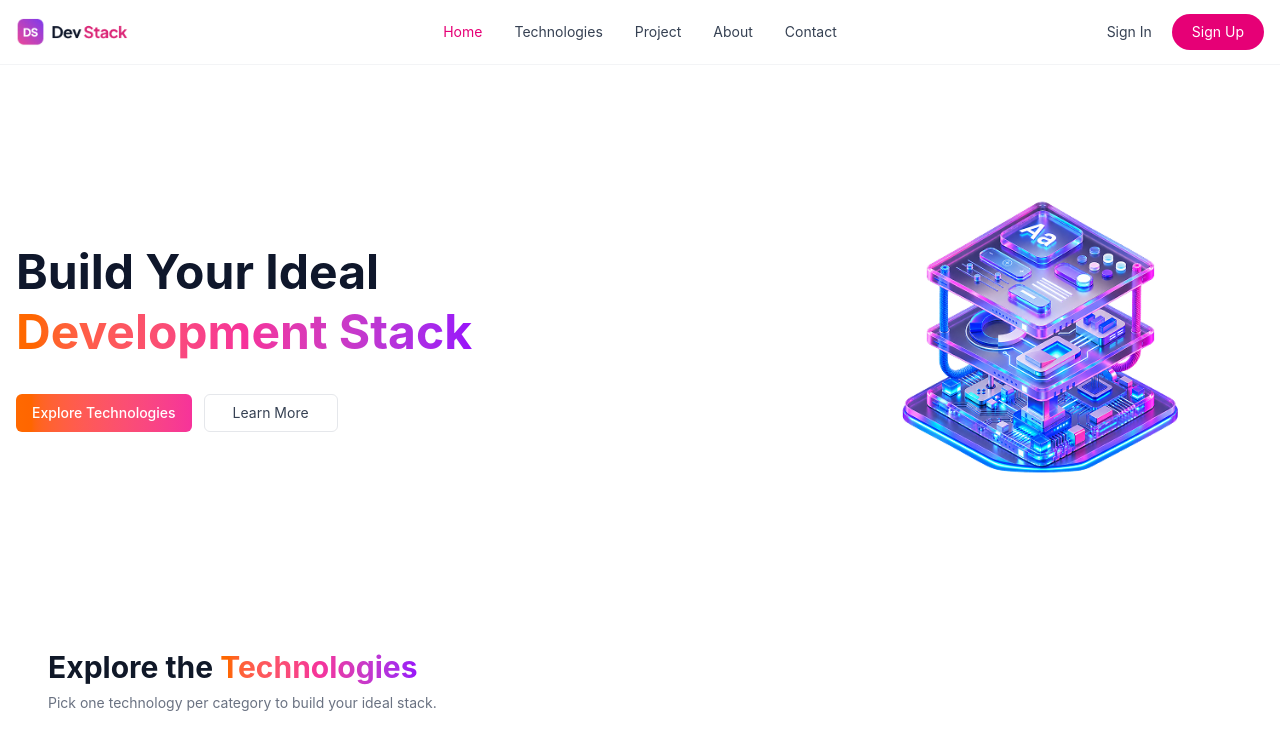
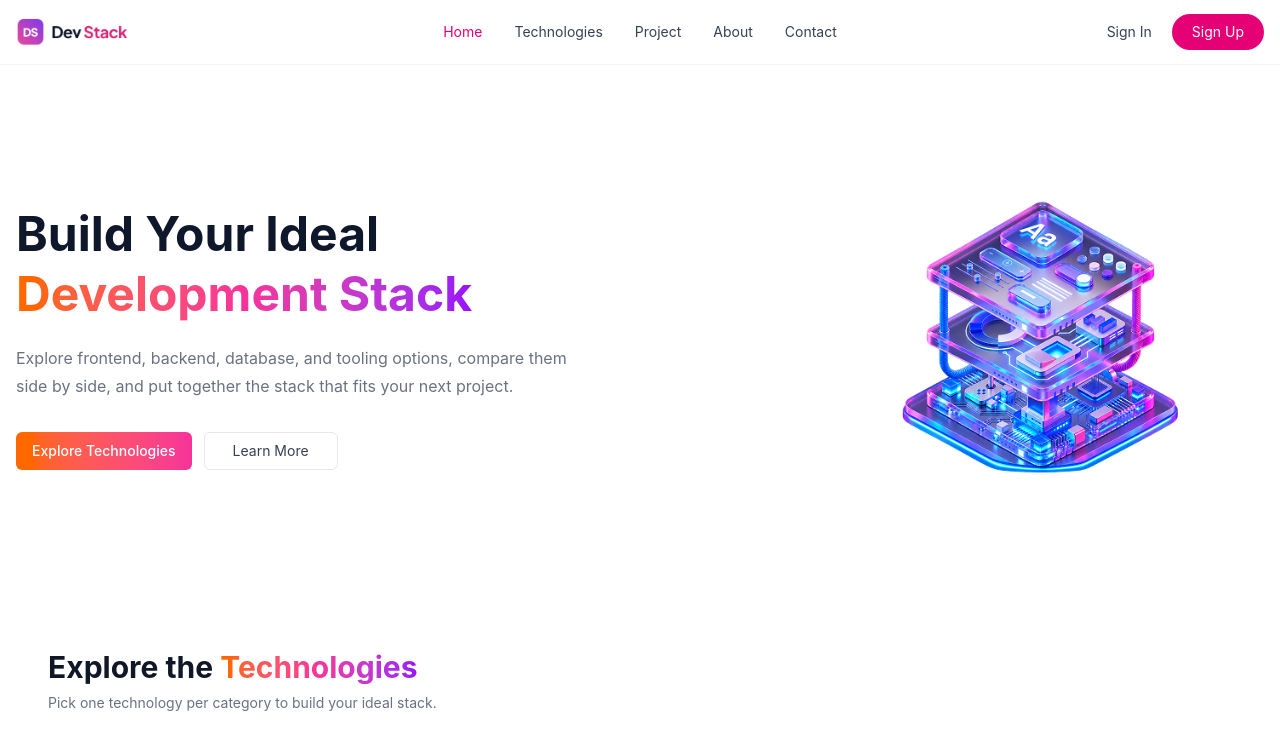
Before and after one commit to imran-hossain-10/devstack, a React (Vite) app: page / in a window 1280 px wide. Shown: the top 741 px of the page. Built offline with nearby package versions, Linux system fonts and the light colour scheme.

Commit message:
update banner

```diff
--- a/src/components/Banner.tsx
+++ b/src/components/Banner.tsx
@@ -16,11 +16,11 @@ const Banner = () => {
             </span>
           </h1>
 
-          {/* <p className="mt-5 max-w-xl text-gray-500 leading-7">
+          <p className="mt-5 max-w-xl text-gray-500 leading-7">
             Explore frontend, backend, database, and tooling options,
             compare them side by side, and put together the stack that fits your
             next project.
-          </p> */}
+          </p>
 
           {/* Buttons */}
           <div className="mt-8 flex flex-col sm:flex-row gap-3">
```
